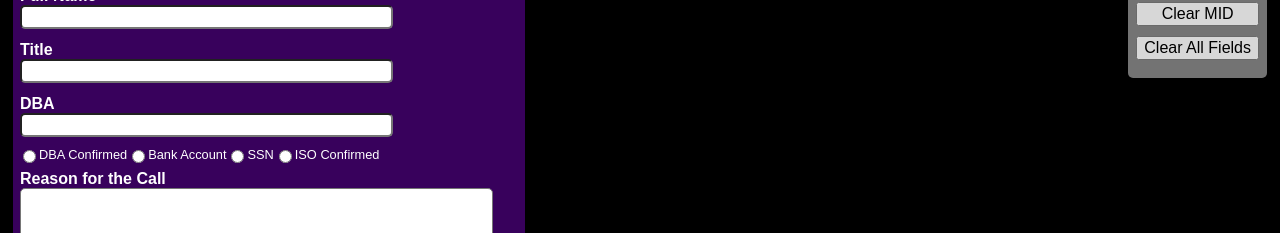
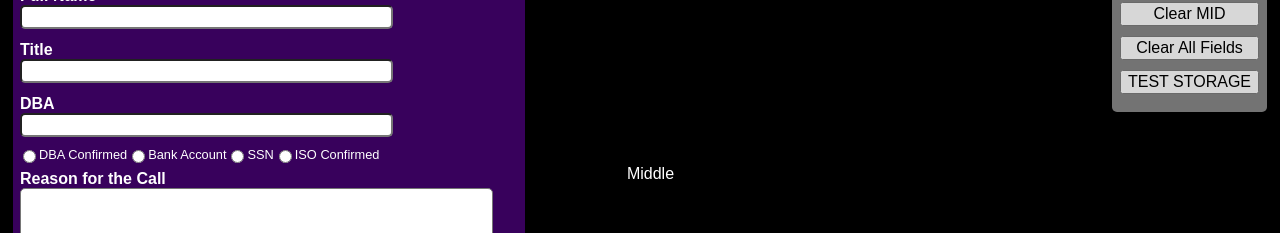
Before and after one commit to codedinsound/React-Global-Payments-Agent-Merchant-Tools, a React (Create React App) app: page / in a window 1280 px wide. Shown: the part 401-634 px from the top of the page. Built offline with nearby package versions, Linux system fonts and the light colour scheme.

Commit message:
2 files modified

```diff
--- a/Views/App.tsx
+++ b/Views/App.tsx
@@ -11,7 +11,7 @@ export default function App() {
     Utils.generateNewDisplayFieldObject()
   );
 
-  console.log('loaded');
+  console.log(localStorage.getItem(''));
 
   const submitHandler = (event) => {
     event.preventDefault();
@@ -200,6 +200,7 @@ export default function App() {
               {options}
             </select>
           </div>
+          <div className="controls-options-history">Middle</div>
           <div className="controls-links">
             <label>Sites: </label>
             <a
@@ -223,6 +224,16 @@ export default function App() {
           <button onClick={copyDBAToClipboard}>Copy DBA</button>
           <button onClick={clearMID}>Clear MID</button>
           <button onClick={clearFields}>Clear All Fields</button>
+          <button
+            onClick={() => {
+              localStorage.setItem(
+                'test',
+                JSON.stringify({ option: 'dafdfadfadfadsfadgad' })
+              );
+            }}
+          >
+            TEST STORAGE
+          </button>
         </div>
       </div>
       <section className="footer"></section>
--- a/Views/style.css
+++ b/Views/style.css
@@ -56,6 +56,9 @@ form {
   display: flex;
   flex-direction: column;
   justify-content: space-between;
+}
+
+.controls-options-history {
 }
 
 .controls-options {
```
